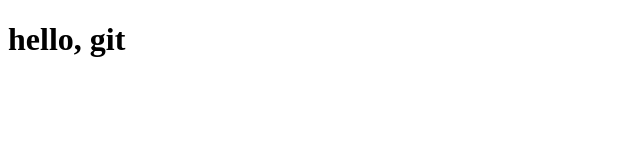
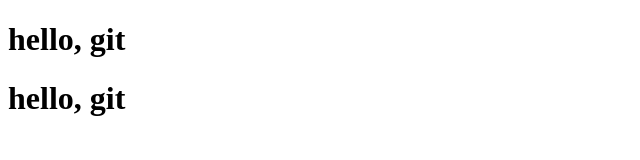
Before and after one commit to EmanuelCoelh01/git, a plain HTML site: page index.html in a window 1280 px wide. Shown: the whole page, without its empty margins (0-640 px from the left). Drawn offline with Linux system fonts and the light colour scheme.

Commit message:
Update index.html

```diff
--- a/index.html
+++ b/index.html
@@ -7,5 +7,6 @@
 </head>
 <body>
     <h1>hello, git</h1>
+    <h1>hello, git</h1>
 </body>
 </html>
```
